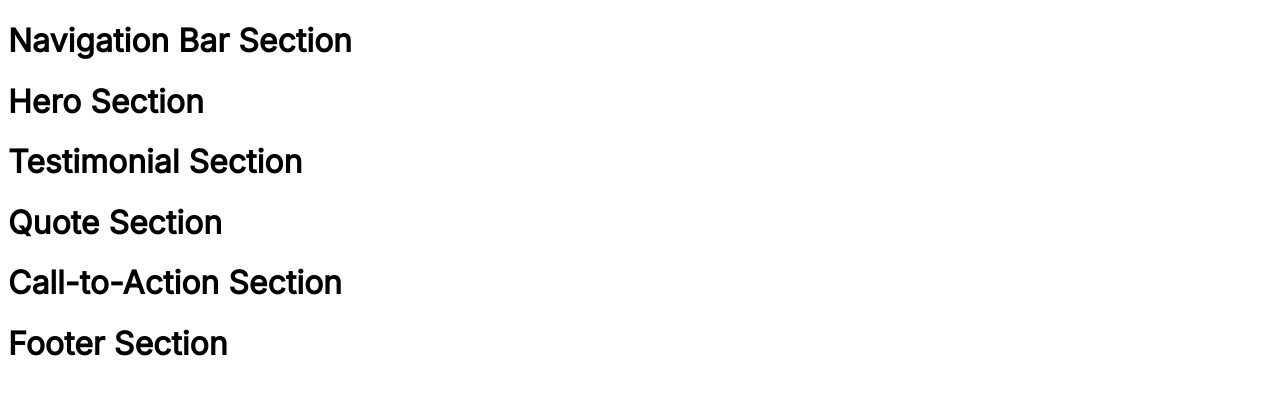
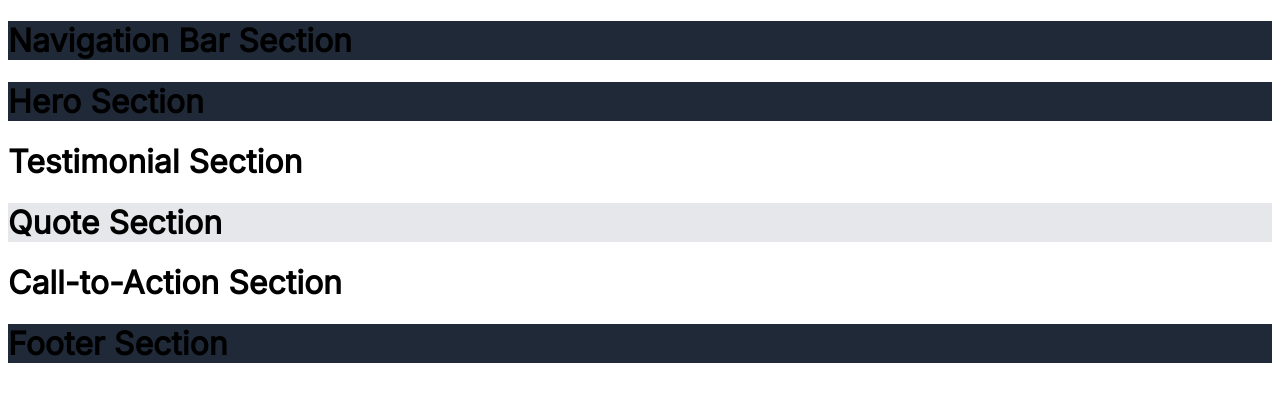
Before and after one commit to dthackray/top-landing-page, a plain HTML site: page index.html in a window 1280 px wide. Drawn offline with Linux system fonts and the light colour scheme.

Commit message:
Add background colours

```diff
--- a/styles.css
+++ b/styles.css
@@ -1,3 +1,27 @@
 * {
     font-family: Inter;
 }
+
+.navbar-section {
+    background-color: #1F2937;
+}
+
+.hero-section {
+    background-color: #1F2937;
+}
+
+.testimonial-section {
+
+}
+
+.quote-section {
+    background-color: #E5E7EB;
+}
+
+.call-section {
+
+}
+
+.footer-section {
+    background-color: #1F2937;
+}
```
